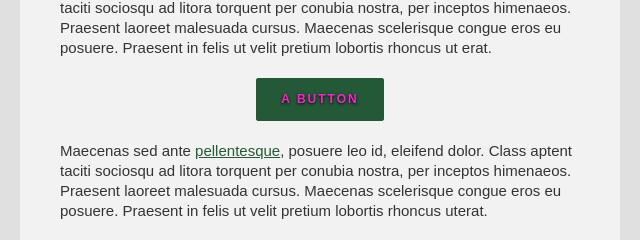
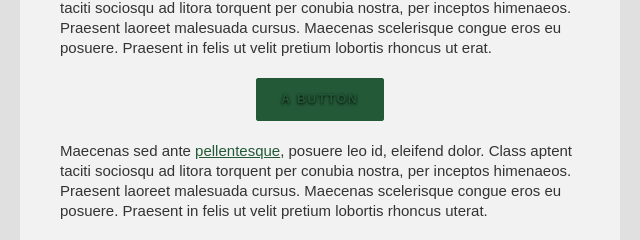
Before and after one commit to rosethroop/517-module-2-independent-rosethroop, a plain HTML site: page DreamweaverFluidOswego1.html in a window 1280 px wide. Shown: the part 494-734 px from the top of the page, 320-960 px from the left. Drawn offline with Linux system fonts and the light colour scheme.

Commit message:
No button link color

```diff
--- a/DreamweaverFluidOswego1.html
+++ b/DreamweaverFluidOswego1.html
@@ -84,10 +84,6 @@ a:active {
   color: #ffcc22 !important;
 }
 
-#buttonlink {
-  color: #ff22cc !important;
-}
-
 </style>
 
 <!-- Progressive Enhancements -->
@@ -152,7 +148,7 @@ a:active {
 
                       <table cellspacing="0" cellpadding="0" border="0" align="center" style="margin: auto;" role="presentation">
                         <tr>
-                          <td style="border-radius: 3px; background: #235937; text-align: center;" class="button-td"><a href="http://www.google.com" style="background: #235937; border: 15px solid #235937; padding: 0 10px;color: #f2f2f2; font-family: Arial, Helvetica, sans-serif; font-size: 12px; line-height: 1.1; text-align: center; text-decoration: none; display: block; border-radius: 3px; font-weight: 900; text-transform: uppercase; text-shadow: 0px 1px 3px #000000; letter-spacing: 2px;" class="button-a" id="buttonlink">
+                          <td style="border-radius: 3px; background: #235937; text-align: center;" class="button-td"><a href="http://www.google.com" style="background: #235937; border: 15px solid #235937; padding: 0 10px;color: #f2f2f2; font-family: Arial, Helvetica, sans-serif; font-size: 12px; line-height: 1.1; text-align: center; text-decoration: none; display: block; border-radius: 3px; font-weight: 900; text-transform: uppercase; text-shadow: 0px 1px 3px #000000; letter-spacing: 2px;" class="button-a">
                             <!--[if mso]>&nbsp;&nbsp;&nbsp;&nbsp;<![endif]-->A Button<!--[if mso]>&nbsp;&nbsp;&nbsp;&nbsp;<![endif]-->
                             </a></td>
                         </tr>
```
